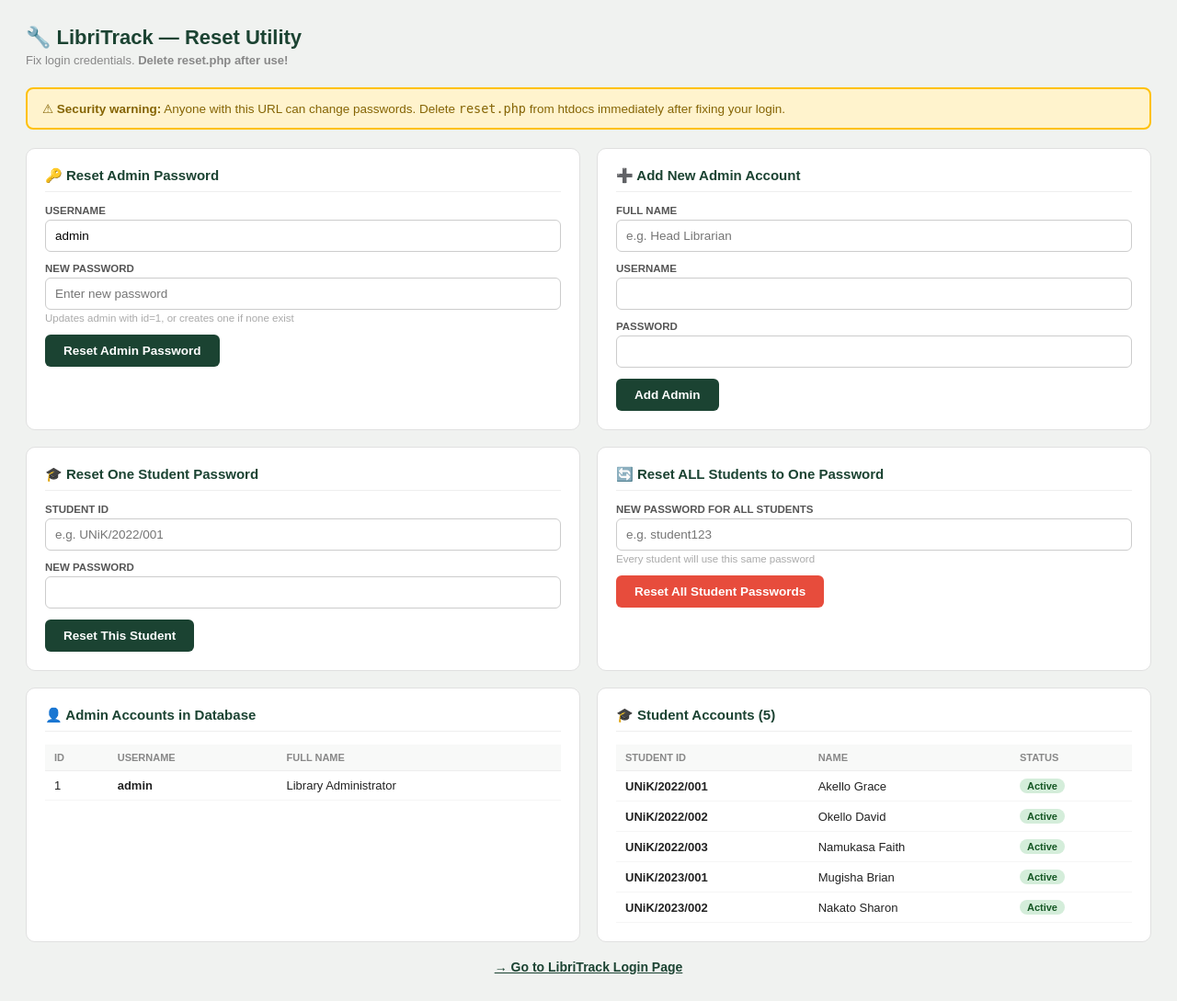
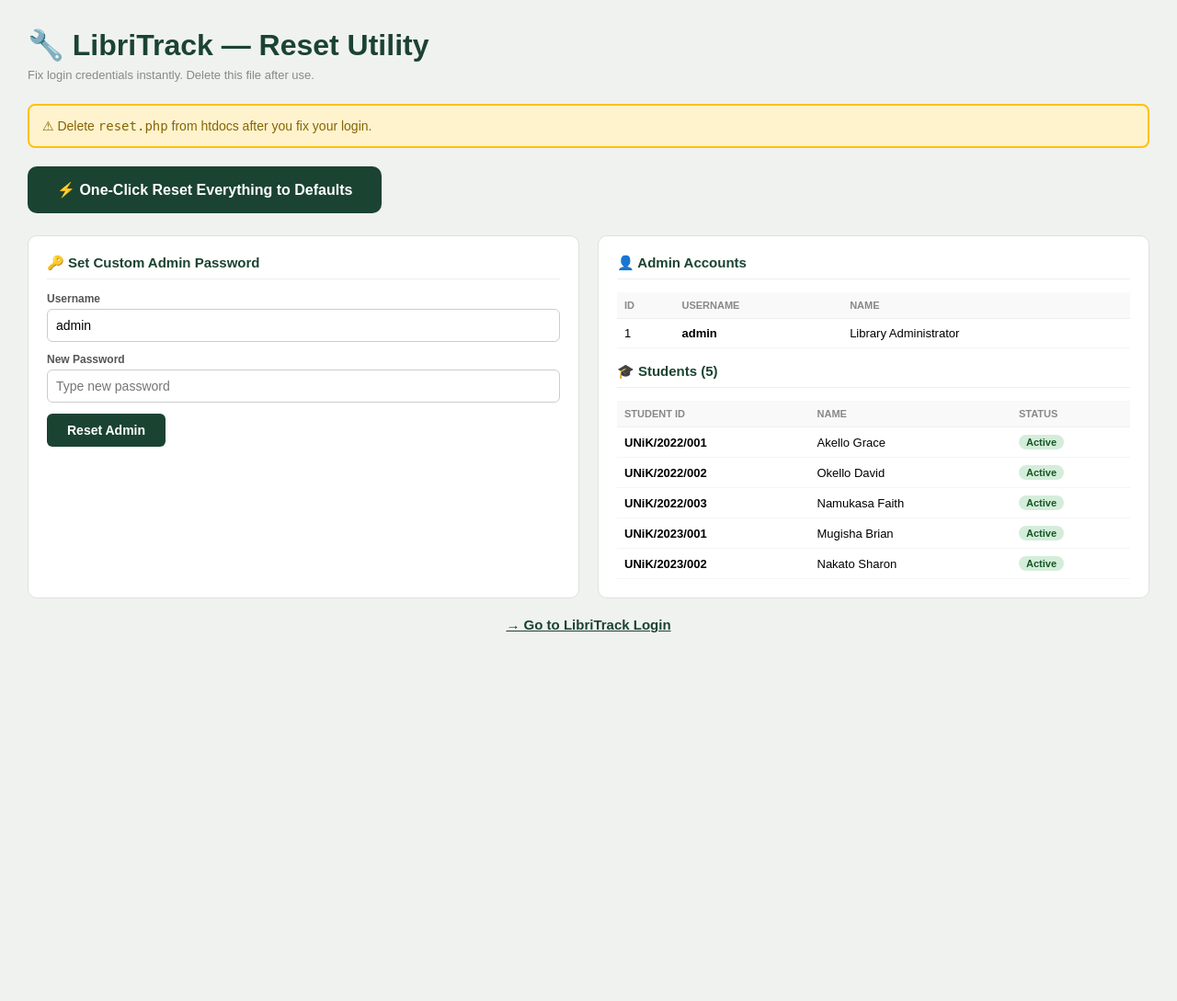
Before and after one commit to phmujuzi/25BSIT0253_LibriTrack, a PHP site: page /libritrack/reset.php in a window 1280 px wide. Shown: the whole page at 92% size. After the commit the page ends 688 px from the top, so only its background shows below. Run offline with PHP 8.4, Linux system fonts and the light colour scheme; data comes from the database, SQL or seed files in the repository.

Commit message:
Added password reset utility

```diff
--- a/reset.php
+++ b/reset.php
@@ -1,188 +1,149 @@
 <?php
-// ============================================================
-// LibriTrack — Password Reset Utility
-// Place in: C:\xampp\htdocs\libritrack\reset.php
-// Visit:    http://localhost/libritrack/reset.php
-// DELETE this file after you are done!
-// ============================================================
+// LibriTrack - Emergency Reset
+// Visit: http://localhost/libritrack/reset.php
+// DELETE after use!
 
 $conn = new mysqli('localhost', 'root', '', 'libritrack');
-$db_error = $conn->connect_error;
 
-$done = []; $errors = [];
+if ($conn->connect_error) {
+    die("<div style='font-family:Arial;padding:30px;background:#fee;border:2px solid red;border-radius:8px;margin:20px'>
+        <h2>❌ Cannot connect to database</h2>
+        <p>Make sure XAMPP MySQL is running and database <strong>libritrack</strong> exists in phpMyAdmin.</p>
+        <p style='color:#888'>Error: " . $conn->connect_error . "</p>
+    </div>");
+}
 
-if (!$db_error && $_SERVER['REQUEST_METHOD'] === 'POST') {
-    $action = $_POST['action'] ?? '';
+$msg = '';
+$msgtype = '';
 
-    if ($action === 'reset_admin') {
-        $u = trim($_POST['admin_username']);
-        $p = password_hash(trim($_POST['admin_password']), PASSWORD_DEFAULT);
+// Just reset everything to defaults on page load automatically
+if (isset($_GET['reset'])) {
+    $pass = password_hash('password', PASSWORD_DEFAULT);
+
+    // Check if admin exists
     $count = $conn->query("SELECT COUNT(*) FROM admins")->fetch_row()[0];
     if ($count == 0) {
-            $s = $conn->prepare("INSERT INTO admins (username,password,full_name) VALUES (?,?,'Library Administrator')");
-            $s->bind_param('ss',$u,$p); $s->execute();
-            $done[] = "Admin account created — username: <strong>$u</strong>";
+        $conn->query("INSERT INTO admins (username, password, full_name) VALUES ('admin', '$pass', 'Library Administrator')");
+        $msg = "Admin account created!";
     } else {
-            $s = $conn->prepare("UPDATE admins SET username=?,password=? WHERE id=1");
-            $s->bind_param('ss',$u,$p); $s->execute();
-            $done[] = "Admin (id=1) updated — username: <strong>$u</strong>";
-        }
+        $conn->query("UPDATE admins SET username='admin', password='$pass'");
+        $msg = "Admin reset to: username=<strong>admin</strong> password=<strong>password</strong>";
     }
 
-    if ($action === 'add_admin') {
-        $u = trim($_POST['new_u']); $p = password_hash(trim($_POST['new_p']),PASSWORD_DEFAULT);
-        $n = trim($_POST['new_n']) ?: 'Administrator';
-        $c = $conn->prepare("SELECT id FROM admins WHERE username=?");
-        $c->bind_param('s',$u); $c->execute();
-        if ($c->get_result()->fetch_assoc()) {
-            $errors[] = "Username <strong>$u</strong> already exists.";
-        } else {
-            $s = $conn->prepare("INSERT INTO admins (username,password,full_name) VALUES (?,?,?)");
-            $s->bind_param('sss',$u,$p,$n); $s->execute();
-            $done[] = "New admin added — username: <strong>$u</strong>";
-        }
+    // Reset all students too
+    $conn->query("UPDATE students SET password='$pass'");
+    $msg .= "<br>All student passwords reset to: <strong>password</strong>";
+    $msgtype = 'ok';
 }
 
-    if ($action === 'reset_one') {
-        $sid = trim($_POST['student_id']);
-        $p   = password_hash(trim($_POST['student_pass']),PASSWORD_DEFAULT);
-        $s   = $conn->prepare("UPDATE students SET password=? WHERE student_id=?");
-        $s->bind_param('ss',$p,$sid); $s->execute();
-        if ($s->affected_rows > 0) $done[] = "Password reset for <strong>$sid</strong>";
-        else $errors[] = "Student ID <strong>$sid</strong> not found.";
+// Custom reset via form
+if ($_SERVER['REQUEST_METHOD'] === 'POST') {
+    $u = trim($_POST['username']);
+    $p = password_hash(trim($_POST['password']), PASSWORD_DEFAULT);
+    $count = $conn->query("SELECT COUNT(*) FROM admins")->fetch_row()[0];
+    if ($count == 0) {
+        $conn->query("INSERT INTO admins (username, password, full_name) VALUES ('$u', '$p', 'Library Administrator')");
+    } else {
+        $stmt = $conn->prepare("UPDATE admins SET username=?, password=? WHERE id=1");
+        $stmt->bind_param('ss', $u, $p);
+        $stmt->execute();
+    }
+    $msg = "Admin updated — username: <strong>$u</strong> password: <strong>" . htmlspecialchars($_POST['password']) . "</strong>";
+    $msgtype = 'ok';
 }
 
-    if ($action === 'reset_all') {
-        $p = password_hash(trim($_POST['all_pass']),PASSWORD_DEFAULT);
-        $conn->query("UPDATE students SET password='$p'");
-        $done[] = "All " . $conn->affected_rows . " student passwords reset.";
-    }
-}
-
-$admins   = $db_error ? [] : $conn->query("SELECT id,username,full_name FROM admins")->fetch_all(MYSQLI_ASSOC);
-$students = $db_error ? [] : $conn->query("SELECT student_id,full_name,status FROM students ORDER BY student_id")->fetch_all(MYSQLI_ASSOC);
+$admins   = $conn->query("SELECT id, username, full_name FROM admins")->fetch_all(MYSQLI_ASSOC);
+$students = $conn->query("SELECT student_id, full_name, status FROM students")->fetch_all(MYSQLI_ASSOC);
 ?>
 <!DOCTYPE html>
-<html lang="en">
+<html>
 <head>
 <meta charset="UTF-8">
-<title>LibriTrack Reset Utility</title>
+<title>LibriTrack Reset</title>
 <style>
-*{margin:0;padding:0;box-sizing:border-box}
-body{font-family:Arial,sans-serif;background:#f0f2f0;padding:28px;color:#222}
-h1{font-size:22px;color:#1b4332;margin-bottom:4px}
-.sub{color:#888;font-size:13px;margin-bottom:22px}
-.warn{background:#fff3cd;border:2px solid #ffc107;border-radius:8px;padding:13px 16px;margin-bottom:20px;font-size:13.5px;color:#856404}
-.db-err{background:#fee;border:2px solid red;border-radius:8px;padding:13px 16px;margin-bottom:20px;font-size:14px;color:#c00}
-.ok{background:#d4edda;border:1px solid #c3e6cb;color:#155724;padding:10px 14px;border-radius:6px;margin-bottom:10px;font-size:13.5px}
-.err{background:#f8d7da;border:1px solid #f5c6cb;color:#721c24;padding:10px 14px;border-radius:6px;margin-bottom:10px;font-size:13.5px}
-.grid{display:grid;grid-template-columns:1fr 1fr;gap:18px;margin-bottom:18px}
-.card{background:#fff;border-radius:10px;padding:20px;border:1px solid #e0e0e0}
-.card h2{font-size:15px;color:#1b4332;border-bottom:1px solid #eee;padding-bottom:8px;margin-bottom:14px}
-.fg{margin-bottom:12px}
-label{display:block;font-size:11.5px;font-weight:bold;color:#555;margin-bottom:4px;text-transform:uppercase}
-input[type=text],input[type=password]{width:100%;padding:9px 10px;border:1px solid #ccc;border-radius:6px;font-size:13.5px}
-input:focus{outline:none;border-color:#1b4332}
-.hint{font-size:11.5px;color:#aaa;margin-top:3px}
-.btn{padding:10px 20px;border:none;border-radius:6px;cursor:pointer;font-size:13.5px;font-weight:bold;font-family:Arial,sans-serif}
-.g{background:#1b4332;color:#fff}.g:hover{background:#2d6a4f}
-.r{background:#e74c3c;color:#fff}.r:hover{background:#c0392b}
-table{width:100%;border-collapse:collapse;font-size:13px}
-th{background:#f8f9f8;padding:8px 10px;text-align:left;border-bottom:1px solid #eee;font-size:11px;text-transform:uppercase;color:#888}
-td{padding:8px 10px;border-bottom:1px solid #f5f5f5}
-.tag{display:inline-block;padding:2px 8px;border-radius:10px;font-size:11px;font-weight:bold}
-.ta{background:#d4edda;color:#155724}.ts{background:#f8d7da;color:#721c24}
-.full{grid-column:1/-1}
-.goto{text-align:center;margin-top:12px}
-.goto a{color:#1b4332;font-weight:bold;font-size:14px}
+* { margin:0; padding:0; box-sizing:border-box }
+body { font-family:Arial,sans-serif; background:#f0f2f0; padding:30px; }
+h1 { color:#1b4332; margin-bottom:6px; }
+.sub { color:#888; font-size:13px; margin-bottom:24px; }
+.warn { background:#fff3cd; border:2px solid #ffc107; border-radius:8px; padding:14px; margin-bottom:20px; font-size:14px; color:#856404; }
+.ok  { background:#d4edda; border:1px solid #27ae60; border-radius:8px; padding:14px; margin-bottom:20px; font-size:14px; color:#155724; }
+.big-btn { display:inline-block; padding:16px 32px; background:#1b4332; color:#fff; border-radius:10px; text-decoration:none; font-size:16px; font-weight:bold; margin-bottom:24px; }
+.big-btn:hover { background:#2d6a4f; }
+.grid { display:grid; grid-template-columns:1fr 1fr; gap:20px; }
+.card { background:#fff; border-radius:10px; padding:20px; border:1px solid #e0e0e0; }
+h2 { font-size:15px; color:#1b4332; border-bottom:1px solid #eee; padding-bottom:8px; margin-bottom:14px; }
+label { display:block; font-size:12px; font-weight:bold; color:#555; margin-bottom:4px; }
+input { width:100%; padding:9px; border:1px solid #ccc; border-radius:6px; font-size:14px; margin-bottom:12px; }
+input:focus { outline:none; border-color:#1b4332; }
+.btn { padding:10px 22px; background:#1b4332; color:#fff; border:none; border-radius:6px; font-size:14px; font-weight:bold; cursor:pointer; }
+.btn:hover { background:#2d6a4f; }
+table { width:100%; border-collapse:collapse; font-size:13px; }
+th { background:#f8f9f8; padding:8px; text-align:left; border-bottom:1px solid #eee; font-size:11px; text-transform:uppercase; color:#888; }
+td { padding:8px; border-bottom:1px solid #f5f5f5; }
+.tag { display:inline-block; padding:2px 8px; border-radius:10px; font-size:11px; font-weight:bold; }
+.active { background:#d4edda; color:#155724; }
+.goto { margin-top:20px; text-align:center; }
+.goto a { color:#1b4332; font-weight:bold; font-size:15px; }
 </style>
 </head>
 <body>
+
 <h1>🔧 LibriTrack — Reset Utility</h1>
-<p class="sub">Fix login credentials. <strong>Delete reset.php after use!</strong></p>
+<p class="sub">Fix login credentials instantly. Delete this file after use.</p>
 
-<div class="warn">⚠ <strong>Security warning:</strong> Anyone with this URL can change passwords. Delete <code>reset.php</code> from htdocs immediately after fixing your login.</div>
+<div class="warn">⚠ Delete <code>reset.php</code> from htdocs after you fix your login.</div>
 
-<?php if ($db_error): ?>
-<div class="db-err">
-    ❌ <strong>Database connection failed.</strong><br>
-    Make sure XAMPP MySQL is running and the database <strong>libritrack</strong> exists.<br>
-    <em>Error: <?= htmlspecialchars($db_error) ?></em>
-</div>
-<?php else: ?>
+<?php if ($msg): ?>
+<div class="<?= $msgtype ?>"><?= $msg ?> — <a href="index.php" style="color:#155724;font-weight:bold">Go Login Now →</a></div>
+<?php endif; ?>
 
-<?php foreach($done as $m): ?><div class="ok">✅ <?= $m ?></div><?php endforeach; ?>
-<?php foreach($errors as $m): ?><div class="err">❌ <?= $m ?></div><?php endforeach; ?>
+<!-- ONE CLICK RESET -->
+<a href="?reset=1" class="big-btn" onclick="return confirm('Reset admin to admin/password and all students to password?')">
+    ⚡ One-Click Reset Everything to Defaults
+</a>
 
 <div class="grid">
 
+    <!-- Custom admin reset -->
     <div class="card">
-  <h2>🔑 Reset Admin Password</h2>
+        <h2>🔑 Set Custom Admin Password</h2>
         <form method="POST">
-    <input type="hidden" name="action" value="reset_admin">
-    <div class="fg"><label>Username</label><input type="text" name="admin_username" value="admin" required></div>
-    <div class="fg"><label>New Password</label><input type="password" name="admin_password" placeholder="Enter new password" required><div class="hint">Updates admin with id=1, or creates one if none exist</div></div>
-    <button class="btn g">Reset Admin Password</button>
+            <label>Username</label>
+            <input type="text" name="username" value="admin" required>
+            <label>New Password</label>
+            <input type="password" name="password" placeholder="Type new password" required>
+            <button type="submit" class="btn">Reset Admin</button>
         </form>
     </div>
 
+    <!-- Current accounts -->
     <div class="card">
-  <h2>➕ Add New Admin Account</h2>
-  <form method="POST">
-    <input type="hidden" name="action" value="add_admin">
-    <div class="fg"><label>Full Name</label><input type="text" name="new_n" placeholder="e.g. Head Librarian"></div>
-    <div class="fg"><label>Username</label><input type="text" name="new_u" required></div>
-    <div class="fg"><label>Password</label><input type="password" name="new_p" required></div>
-    <button class="btn g">Add Admin</button>
-  </form>
-</div>
-
-<div class="card">
-  <h2>🎓 Reset One Student Password</h2>
-  <form method="POST">
-    <input type="hidden" name="action" value="reset_one">
-    <div class="fg"><label>Student ID</label><input type="text" name="student_id" placeholder="e.g. UNiK/2022/001" required></div>
-    <div class="fg"><label>New Password</label><input type="password" name="student_pass" required></div>
-    <button class="btn g">Reset This Student</button>
-  </form>
-</div>
-
-<div class="card">
-  <h2>🔄 Reset ALL Students to One Password</h2>
-  <form method="POST" onsubmit="return confirm('Reset ALL student passwords?')">
-    <input type="hidden" name="action" value="reset_all">
-    <div class="fg"><label>New Password for All Students</label><input type="password" name="all_pass" placeholder="e.g. student123" required><div class="hint">Every student will use this same password</div></div>
-    <button class="btn r">Reset All Student Passwords</button>
-  </form>
-</div>
-
-<div class="card">
-  <h2>👤 Admin Accounts in Database</h2>
-  <?php if (empty($admins)): ?><p style="color:#aaa;font-size:13px">No admins found — use Add Admin above.</p>
+        <h2>👤 Admin Accounts</h2>
+        <?php if (empty($admins)): ?>
+        <p style="color:#aaa;font-size:13px">No admins — click the big button above.</p>
         <?php else: ?>
         <table>
-    <thead><tr><th>ID</th><th>Username</th><th>Full Name</th></tr></thead>
+            <thead><tr><th>ID</th><th>Username</th><th>Name</th></tr></thead>
             <tbody>
-    <?php foreach($admins as $a): ?>
+            <?php foreach ($admins as $a): ?>
             <tr><td><?= $a['id'] ?></td><td><strong><?= htmlspecialchars($a['username']) ?></strong></td><td><?= htmlspecialchars($a['full_name']) ?></td></tr>
             <?php endforeach; ?>
             </tbody>
         </table>
         <?php endif; ?>
-</div>
 
-<div class="card">
-  <h2>🎓 Student Accounts (<?= count($students) ?>)</h2>
-  <?php if (empty($students)): ?><p style="color:#aaa;font-size:13px">No students — re-import database.sql.</p>
+        <h2 style="margin-top:16px">🎓 Students (<?= count($students) ?>)</h2>
+        <?php if (empty($students)): ?>
+        <p style="color:#aaa;font-size:13px">No students — re-import database.sql.</p>
         <?php else: ?>
         <table>
             <thead><tr><th>Student ID</th><th>Name</th><th>Status</th></tr></thead>
             <tbody>
-    <?php foreach($students as $s): ?>
+            <?php foreach ($students as $s): ?>
             <tr>
                 <td><strong><?= htmlspecialchars($s['student_id']) ?></strong></td>
                 <td><?= htmlspecialchars($s['full_name']) ?></td>
-      <td><span class="tag t<?= $s['status'][0] ?>"><?= ucfirst($s['status']) ?></span></td>
+                <td><span class="tag active"><?= ucfirst($s['status']) ?></span></td>
             </tr>
             <?php endforeach; ?>
             </tbody>
@@ -192,7 +153,7 @@ td{padding:8px 10px;border-bottom:1px solid #f5f5f5}
 
 </div>
 
-<div class="goto"><a href="index.php">→ Go to LibriTrack Login Page</a></div>
-<?php endif; ?>
+<div class="goto"><a href="index.php">→ Go to LibriTrack Login</a></div>
+
 </body>
 </html>
```
Lines whose indentation alone changed are shown as unchanged.
